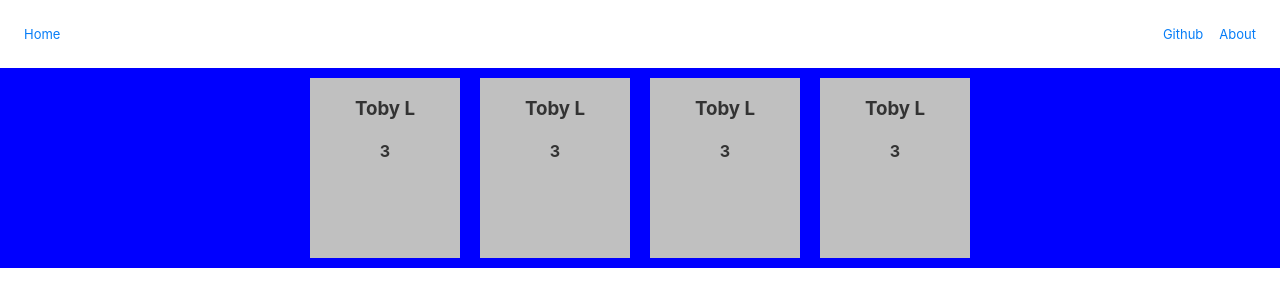
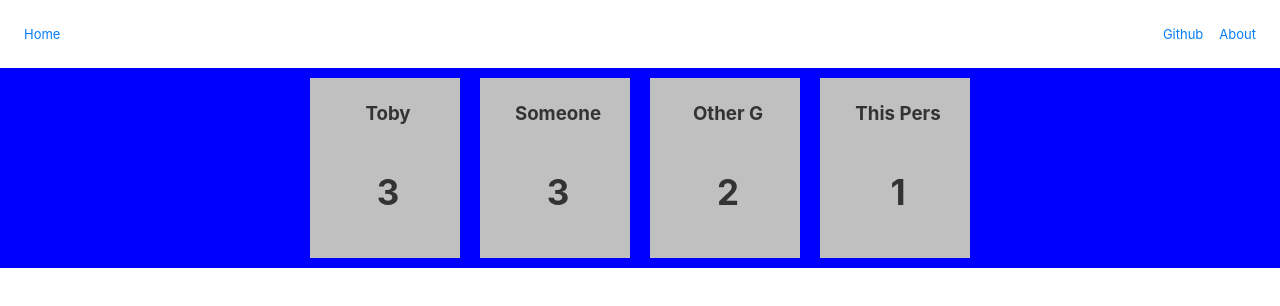
Before and after one commit to ybot1122/sprint-planning-tool, a Next.js app: page / in a window 1280 px wide. Shown: the top 306 px of the page. Built offline with nearby package versions, Linux system fonts and the light colour scheme.

Commit message:
some styling

```diff
--- a/components/TeammateCard.js
+++ b/components/TeammateCard.js
@@ -3,8 +3,8 @@ import * as proptypes from 'prop-types'
 const TeammateCard = (props) => (
   <div className="teammate-card--outer">
     <div className="teammate-card--inner">
-      <h3>Toby L</h3>
-      <h4>3</h4>
+      <h3>{props.name}</h3>
+      <h4>{props.score}</h4>
     </div>
 
     <style jsx>{`
@@ -12,11 +12,20 @@ const TeammateCard = (props) => (
         width: 150px;
         margin: 10px;
         background: silver;
+        position: relative;
       }
 
       .teammate-card--inner {
         margin: 3px;
         text-align: center;
+        width: 100%;
+        position: absolute;
+        top: 50%;
+        transform: translateY(-50%);
+      }
+
+      h4 {
+        font-size: 35px;
       }
     `}</style>
   </div>
@@ -24,9 +33,7 @@ const TeammateCard = (props) => (
 
 TeammateCard.propTypes = {
   name: proptypes.string,
-  description: proptypes.string,
-  url: proptypes.string,
-  ogImage: proptypes.string
+  score: proptypes.number,
 }
 
 export default TeammateCard
--- a/pages/index.js
+++ b/pages/index.js
@@ -10,10 +10,10 @@ const index = (props) => {
     <div>
       <div className="hero">
         <div className="teammate-cards">
-          <TeammateCard />
-          <TeammateCard />
-          <TeammateCard />
-          <TeammateCard />
+          <TeammateCard name="Toby" score={3} />
+          <TeammateCard name="Someone" score={3} />
+          <TeammateCard name="Other G" score={2} />
+          <TeammateCard name="This Pers" score={1} />
         </div>
         <div className="point-cards">
 
```
Also changed, not shown: components/ScoreCard.js (added, +28 -0 lines).
